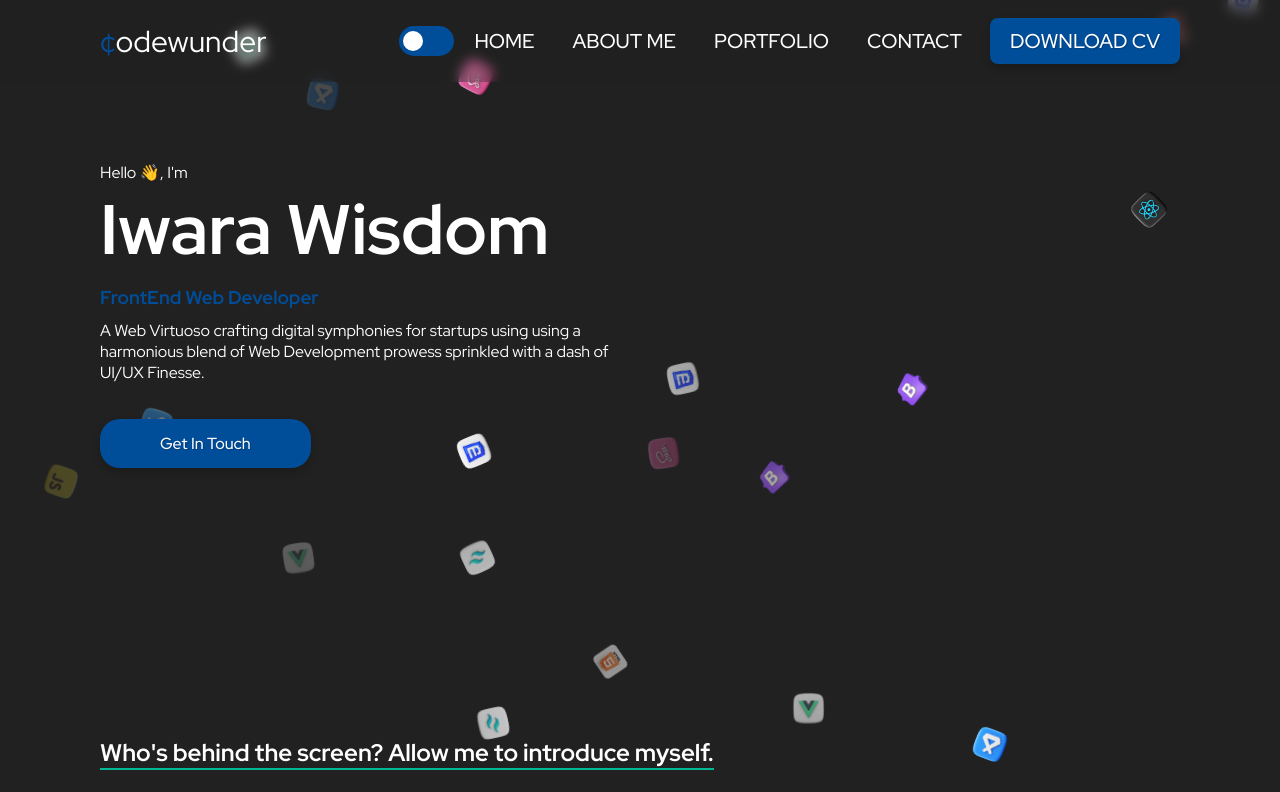
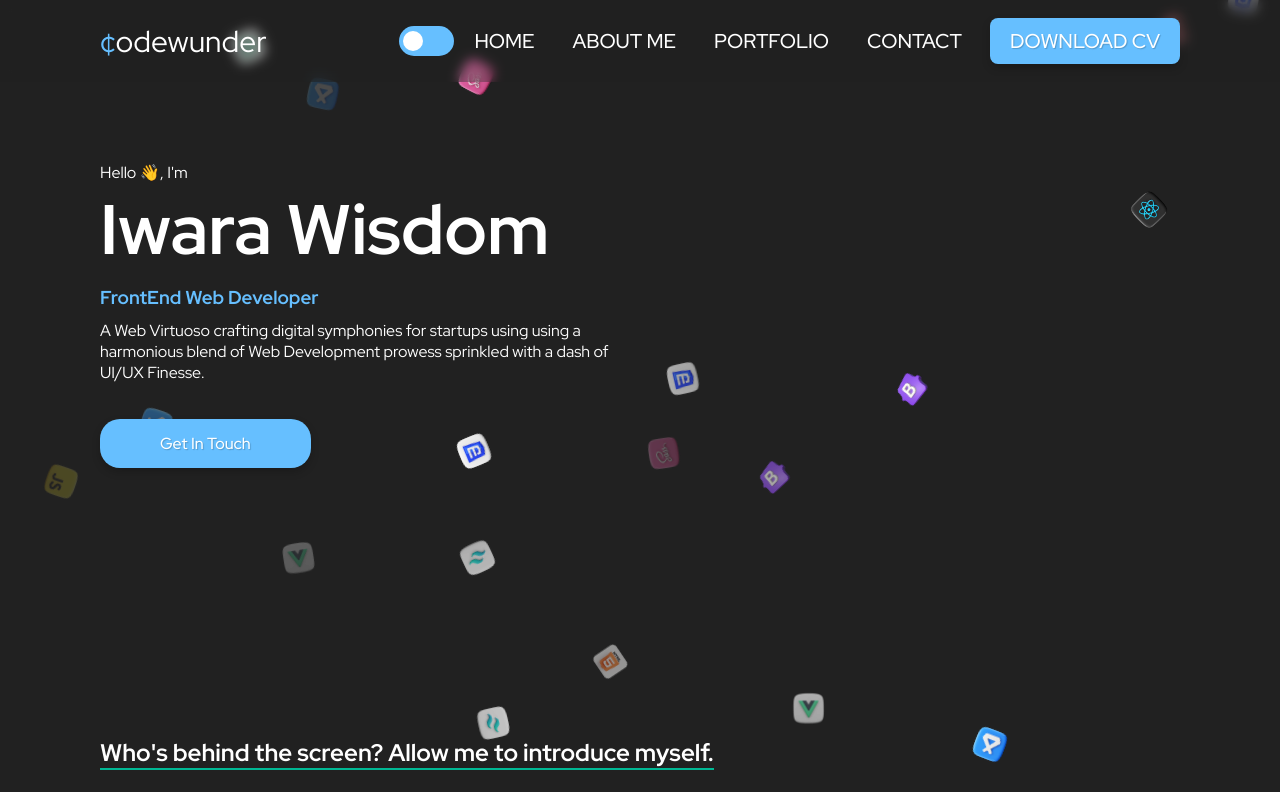
Before and after one commit to CodeWunder/CodeWunder, a React (Create React App) app: page / in a window 1280 px wide. Shown: the top 792 px of the page. Built offline with nearby package versions, Linux system fonts and the light colour scheme.

Commit message:
Update global.ts

```diff
--- a/src/styles/global.ts
+++ b/src/styles/global.ts
@@ -5,9 +5,9 @@ import { createGlobalStyle } from "styled-components";
 export const GlobalStyle = createGlobalStyle`
 
   :root{
-    --pink: #66bfff;
+    --pink: #004d99;
     --black: #212121;
-    --green: #004d99;
+    --green: #66bfff;
     --blue: #00b894;
     scroll-padding-top: 10rem;
 
```
